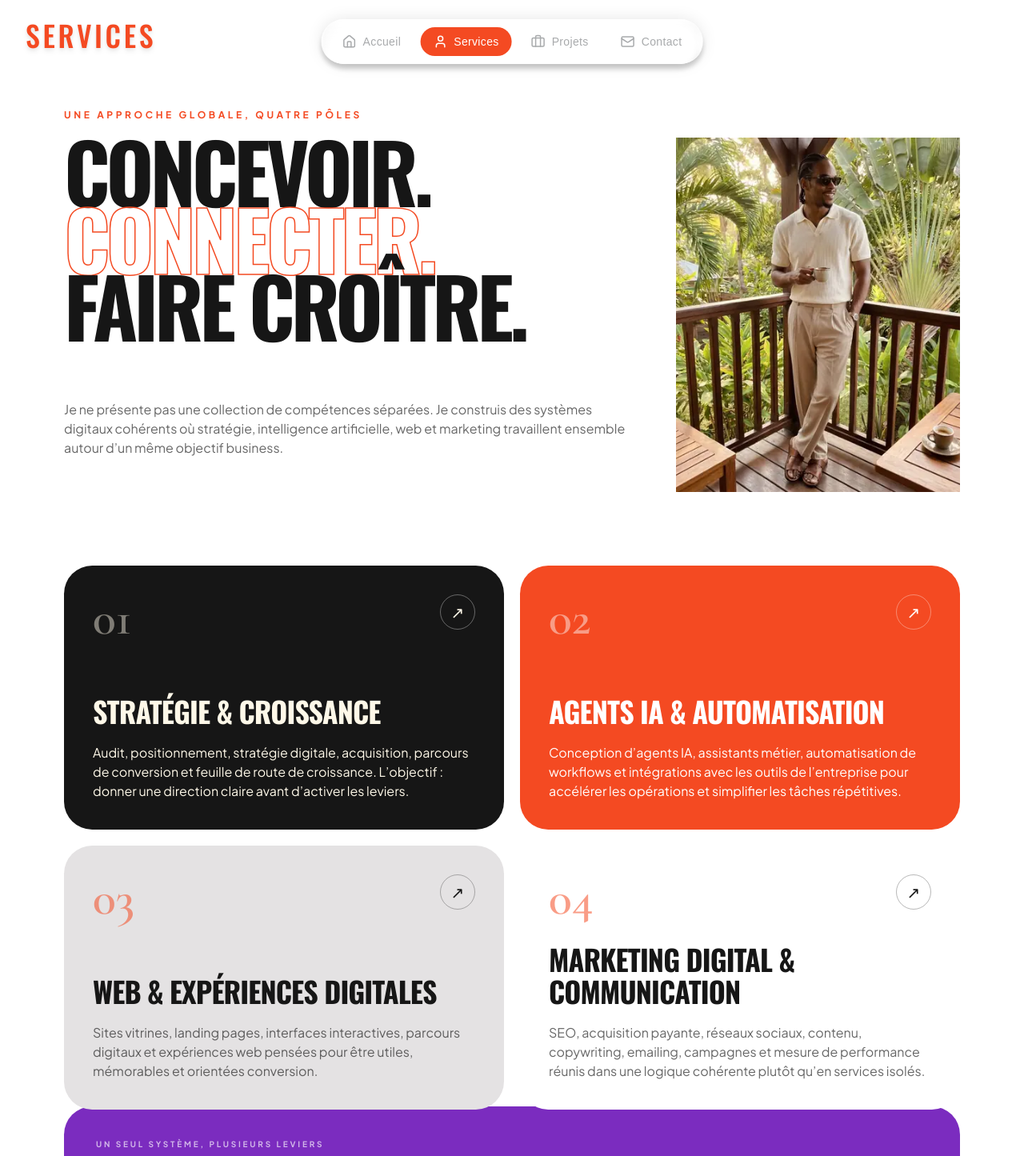
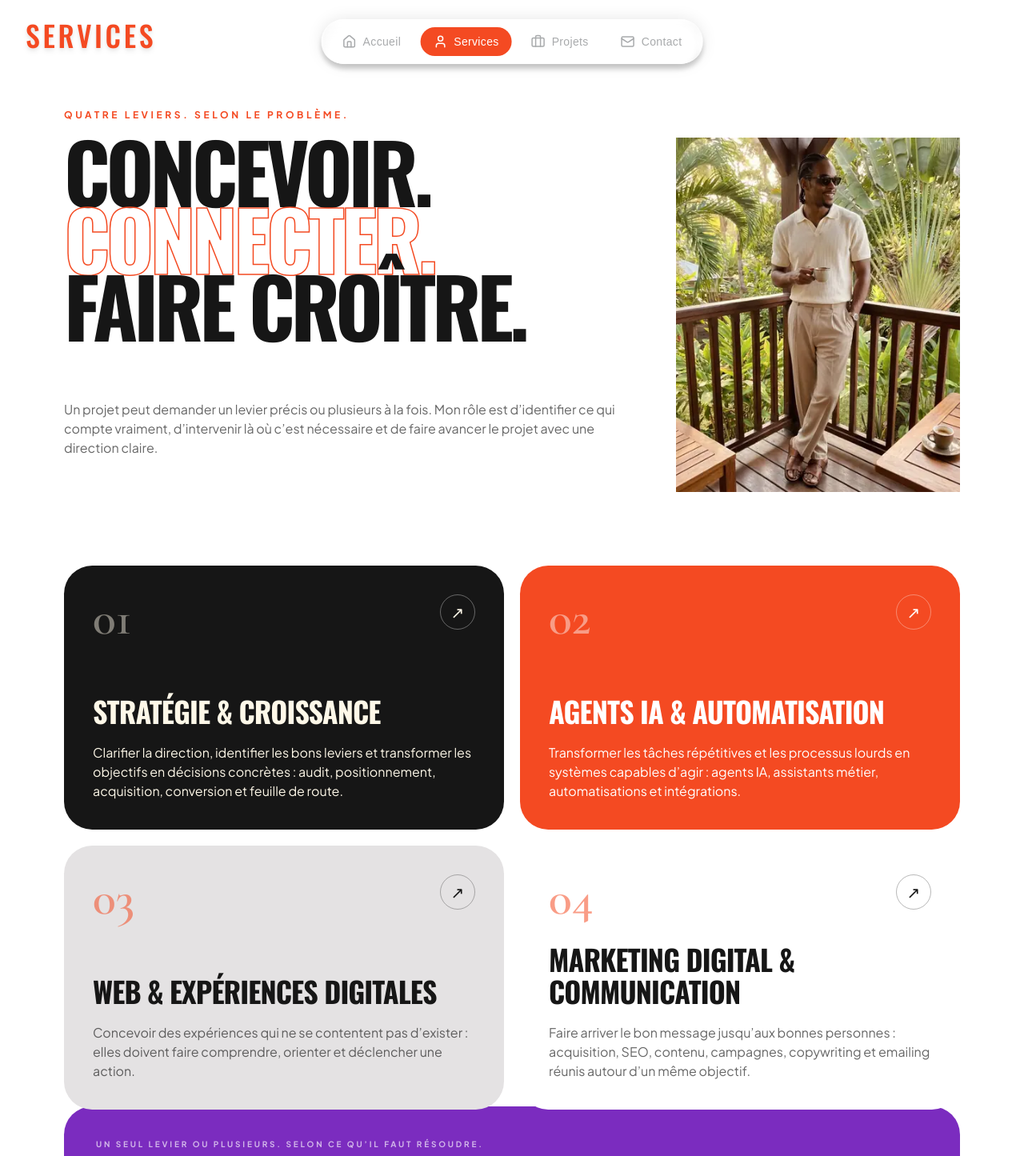
Before and after one commit to nuhfear1/Visit-card, a Next.js app: page /Visit-card/about in a window 1280 px wide. Shown: the top 1445 px of the page at 80% size. Built offline with nearby package versions, Linux system fonts and the light colour scheme.

Commit message:
copy: affiner la page services sans modifier le layout

```diff
--- a/src/components/About.tsx
+++ b/src/components/About.tsx
@@ -9,22 +9,22 @@ const services = [
   {
     num: "01",
     title: "STRATÉGIE & CROISSANCE",
-    text: "Audit, positionnement, stratégie digitale, acquisition, parcours de conversion et feuille de route de croissance. L’objectif : donner une direction claire avant d’activer les leviers.",
+    text: "Clarifier la direction, identifier les bons leviers et transformer les objectifs en décisions concrètes : audit, positionnement, acquisition, conversion et feuille de route.",
   },
   {
     num: "02",
     title: "AGENTS IA & AUTOMATISATION",
-    text: "Conception d’agents IA, assistants métier, automatisation de workflows et intégrations avec les outils de l’entreprise pour accélérer les opérations et simplifier les tâches répétitives.",
+    text: "Transformer les tâches répétitives et les processus lourds en systèmes capables d’agir : agents IA, assistants métier, automatisations et intégrations.",
   },
   {
     num: "03",
     title: "WEB & EXPÉRIENCES DIGITALES",
-    text: "Sites vitrines, landing pages, interfaces interactives, parcours digitaux et expériences web pensées pour être utiles, mémorables et orientées conversion.",
+    text: "Concevoir des expériences qui ne se contentent pas d’exister : elles doivent faire comprendre, orienter et déclencher une action.",
   },
   {
     num: "04",
     title: "MARKETING DIGITAL & COMMUNICATION",
-    text: "SEO, acquisition payante, réseaux sociaux, contenu, copywriting, emailing, campagnes et mesure de performance réunis dans une logique cohérente plutôt qu’en services isolés.",
+    text: "Faire arriver le bon message jusqu’aux bonnes personnes : acquisition, SEO, contenu, campagnes, copywriting et emailing réunis autour d’un même objectif.",
   },
 ];
 
@@ -60,7 +60,7 @@ export default function About() {
           ref={titleRef}
           className="mb-12 grid w-full grid-cols-1 md:mb-16 lg:grid-cols-[minmax(0,2fr)_minmax(260px,1fr)] lg:gap-x-10 xl:gap-x-14"
         >
-          <div className="mb-5 text-xs font-bold uppercase tracking-[0.3em] text-[#F44A22] lg:col-start-1 lg:row-start-1">Une approche globale, quatre pôles</div>
+          <div className="mb-5 text-xs font-bold uppercase tracking-[0.3em] text-[#F44A22] lg:col-start-1 lg:row-start-1">Quatre leviers. Selon le problème.</div>
           <h1 className="font-oswald font-black text-[11vw] md:text-[8vw] uppercase leading-[0.82] tracking-tighter lg:col-start-1 lg:row-start-2">
             CONCEVOIR.
             <span className="block text-stroke-orange">CONNECTER.</span>
@@ -76,7 +76,7 @@ export default function About() {
             />
           </div>
           <p className="mt-8 max-w-3xl text-sm leading-7 text-[#161616]/65 md:text-base lg:col-start-1 lg:row-start-3">
-            Je ne présente pas une collection de compétences séparées. Je construis des systèmes digitaux cohérents où stratégie, intelligence artificielle, web et marketing travaillent ensemble autour d’un même objectif business.
+            Un projet peut demander un levier précis ou plusieurs à la fois. Mon rôle est d’identifier ce qui compte vraiment, d’intervenir là où c’est nécessaire et de faire avancer le projet avec une direction claire.
           </p>
         </div>
 
@@ -104,7 +104,7 @@ export default function About() {
 
         <div className="mt-6 rounded-[2.2rem] border-3 border-[#161616] bg-[#7B2CBF] p-8 md:p-10 text-white flex flex-col md:flex-row md:items-end md:justify-between gap-8">
           <div className="max-w-3xl">
-            <div className="text-[10px] font-bold uppercase tracking-[0.28em] text-white/65 mb-4">Un seul système, plusieurs leviers</div>
+            <div className="text-[10px] font-bold uppercase tracking-[0.28em] text-white/65 mb-4">Un seul levier ou plusieurs. Selon ce qu’il faut résoudre.</div>
             <h3 className="font-oswald text-3xl md:text-5xl font-black uppercase leading-none">Le bon levier dépend du problème à résoudre.</h3>
           </div>
           <Link href="/contact" className="inline-flex items-center justify-center rounded-full bg-white px-6 py-3 text-xs font-bold uppercase tracking-[0.18em] text-[#161616] transition-transform hover:scale-105">
```
